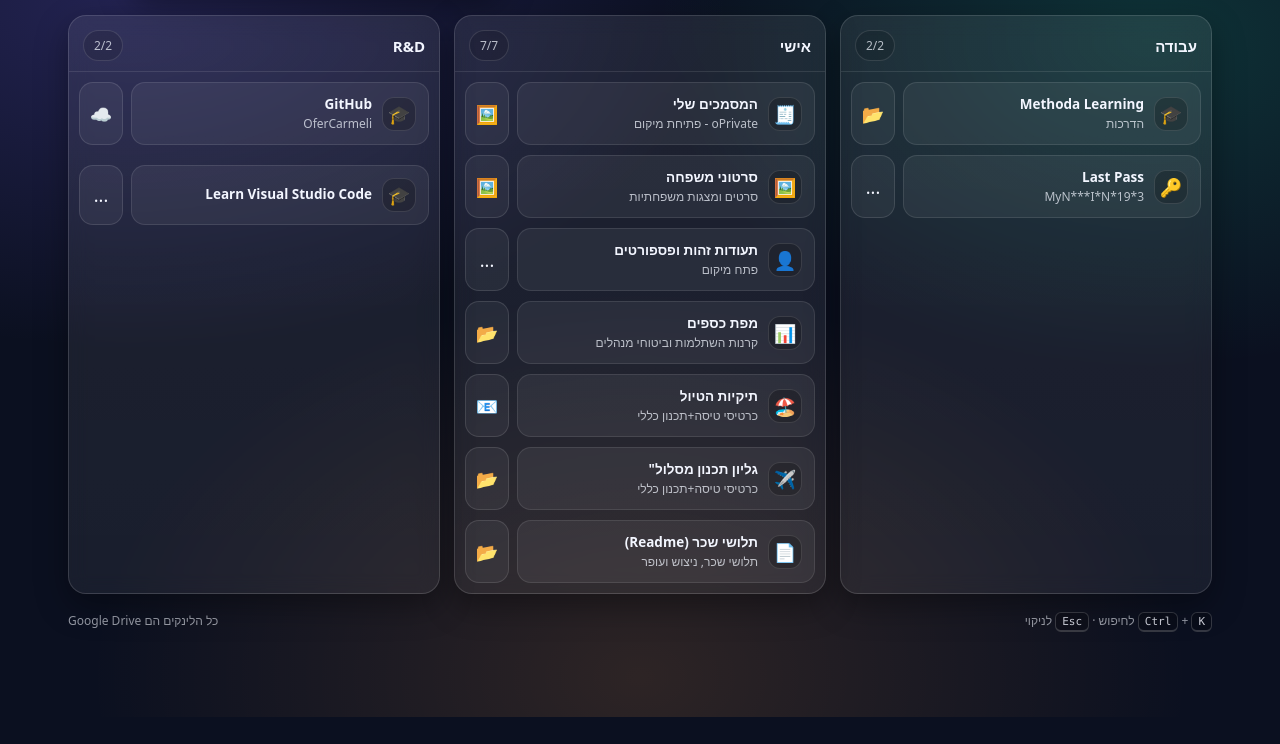
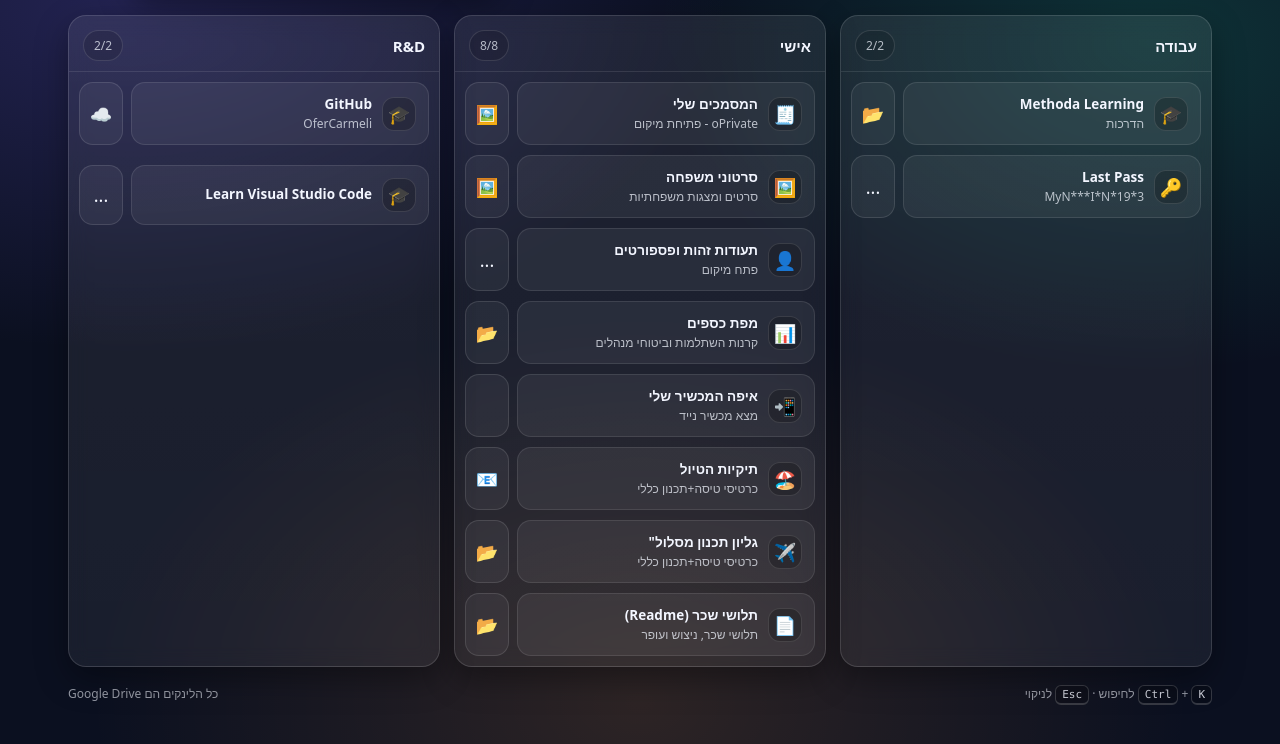
Before and after one commit to OferCarmeli/MyMenu, a plain HTML site: page index.html in a window 1280 px wide. Shown: the part 83-827 px from the top of the page. Before the commit the page ends 800 px from the top, so only its background shows below. Drawn offline with Linux system fonts and the light colour scheme.

Commit message:
Update menu

```diff
--- a/My Menu.css
+++ b/My Menu.css
@@ -250,6 +250,8 @@
     .icon.vacation::before { content: "👤"; }
     /* Cloud */
     .icon.vacation::before { content: "☁️"; }
+    /* Smartphone */
+    .icon.vacation::before { content: "📲"; }
 
     /* Optional nice look for 'more' */
     .icon.more {
--- a/index.html
+++ b/index.html
@@ -175,6 +175,27 @@
                    title="פתח מיקום ב-Drive">📂</a>
             </div>
 
+            <!-- איפה המכשיר שלי -->
+            <div class="item-row"
+                 data-name="מסמך אישי"
+                 data-desc="מסמך Word"
+                 data-tags="טלפון איפה המכשיר">
+                <a class="item main"
+                   href="https://www.google.com/android/find"
+                   target="_blank" rel="noopener">
+                    <div class="icon">📲</div>
+                    <div class="meta">
+                        <div class="name">איפה המכשיר שלי</div>
+                        <div class="desc">מצא מכשיר נייד</div>
+                    </div>
+                </a>
+
+                <a class="open-path"
+                   href=""
+                   target="_blank" rel="noopener"
+                   title=""></a>
+            </div>
+
             <!-- טיול ארה"ב" -->
             <div class="item-row"
                  data-name="מסמך אישי"
```
